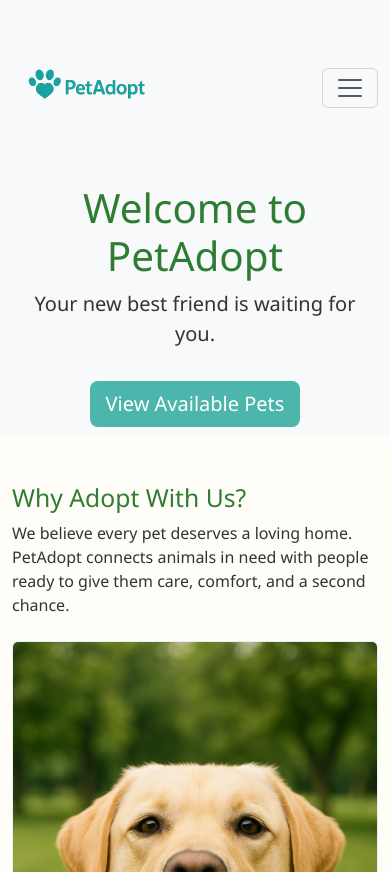
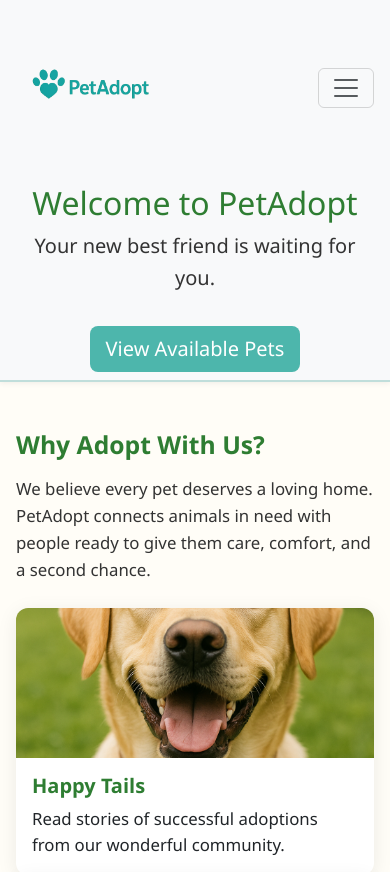
Before and after one commit to Brandonj171/PetAdoptionSite, a PHP site: page / in a window 390 px wide. Shown: the top 872 px of the page. Run offline with PHP 8.4, Linux system fonts and the light colour scheme.

Commit message:
Update style.css

```diff
--- a/pet_adopt/css/style.css
+++ b/pet_adopt/css/style.css
@@ -2,31 +2,65 @@ body {
   background-color: #fffdf7;
   color: #333;
   font-family: 'Segoe UI', sans-serif;
+  line-height: 1.6;
+  scroll-behavior: smooth;
 }
 
 header, footer {
   background-color: #e0f2f1;
+  border-bottom: 2px solid #c0dedb;
+  box-shadow: 0 2px 5px rgba(0, 0, 0, 0.05);
+}
+
+footer {
+  border-top: 2px solid #c0dedb;
+  font-size: 0.9rem;
+  color: #555;
 }
 
 h1, h2, h5 {
   color: #2e7d32;
+  font-weight: 700;
 }
 
 .btn-primary {
   background-color: #4db6ac;
   border: none;
+  transition: background-color 0.3s ease, transform 0.2s ease;
 }
 
 .btn-primary:hover {
   background-color: #42988d;
+  transform: translateY(-2px);
 }
 
 .card {
-    border: 1px solid #e0f2f1;
+  border: none;
+  border-radius: 12px;
+  box-shadow: 0 4px 20px rgba(0, 0, 0, 0.08);
+  transition: transform 0.3s ease;
+}
+
+.card:hover {
+  transform: scale(1.02);
+}
+
+.card-img-top {
+  border-top-left-radius: 12px;
+  border-top-right-radius: 12px;
+  height: 200px;
+  object-fit: cover;
 }
 
 .card-title {
   color: #2e7d32;
+  font-weight: 600;
+}
+
+.navbar-light .navbar-nav .nav-link {
+  color: #333;
+  padding: 0.5rem 1rem;
+  transition: color 0.3s ease;
 }
 
 .navbar-light .navbar-nav .nav-link.active,
@@ -34,3 +68,27 @@ body {
   color: #ff7043;
   font-weight: 600;
 }
+
+@media (max-width: 768px) {
+  h1.display-2 {
+    font-size: 2rem;
+  }
+
+  .card-img-top {
+    height: 150px;
+  }
+}
+
+.container {
+  padding-left: 1rem;
+  padding-right: 1rem;
+}
+
+main h2 {
+  margin-bottom: 1rem;
+}
+
+main p {
+  font-size: 1.05rem;
+  margin-bottom: 1.5rem;
+}
```
Lines whose indentation alone changed are shown as unchanged.
